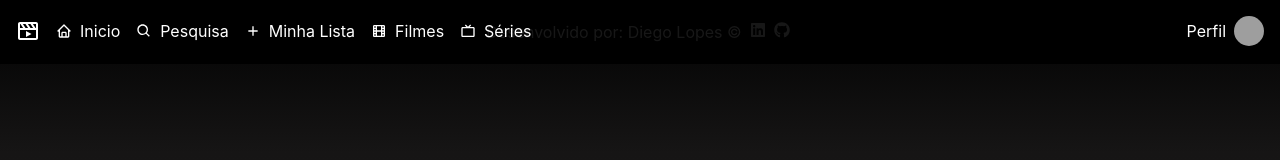
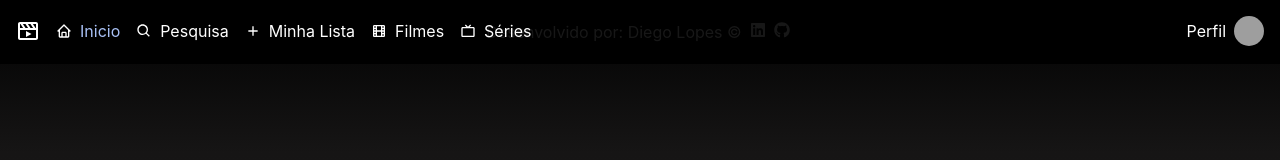
Before and after one commit to diegodld/popular-films, a React (Vite) app: page / in a window 1280 px wide. In both pictures the pointer is over the element "Inicio". Shown: the top 160 px of the page. Built offline with nearby package versions, Linux system fonts and the light colour scheme; no server answers; grey boxes are pictures that could not be loaded.

Commit message:
add hover style on links

```diff
--- a/src/components/header/header.css
+++ b/src/components/header/header.css
@@ -17,6 +17,14 @@
 
 .header-ul .logo svg {
   font-size: 1.5rem;
+}
+
+.header-ul a span {
+  transition: 0.5s;
+}
+
+.header-ul a span:hover {
+  color: #a9c1f5;
 }
 
 nav {
```
